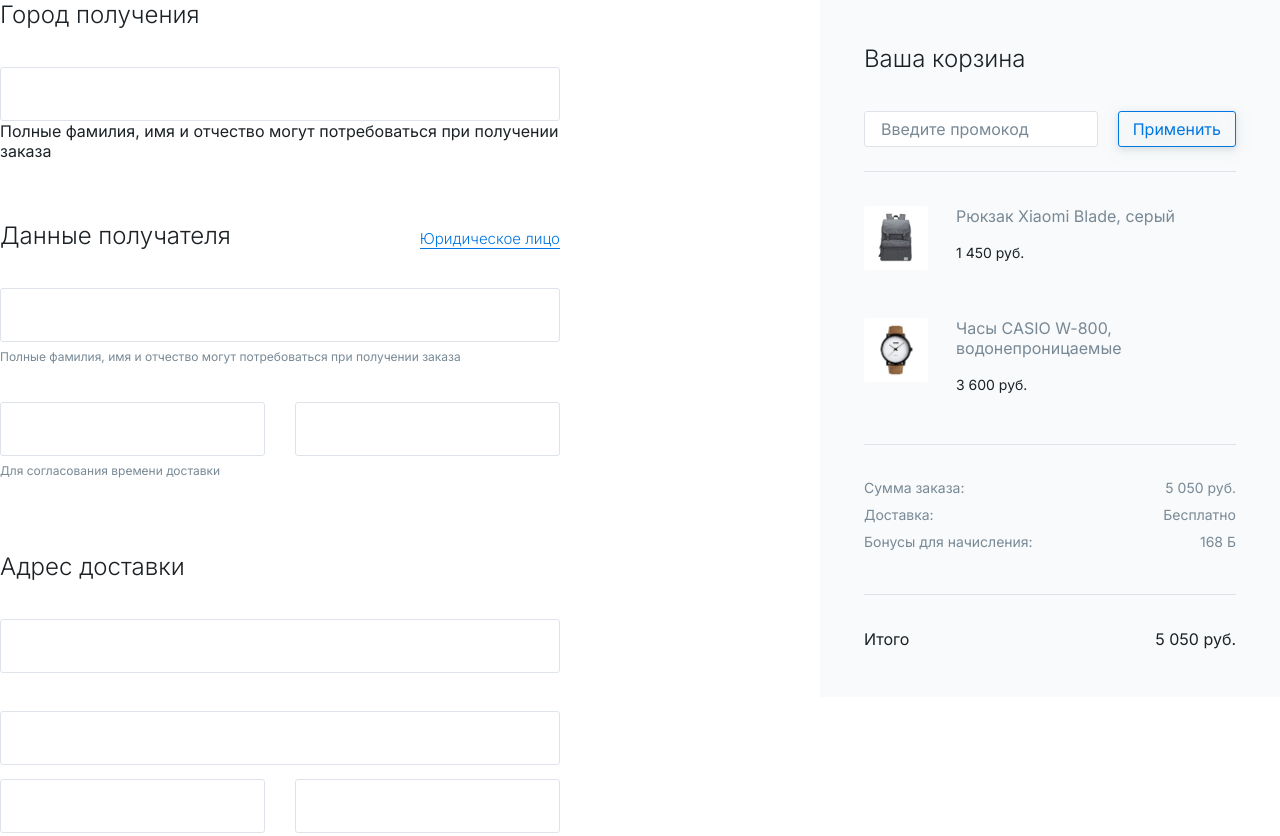
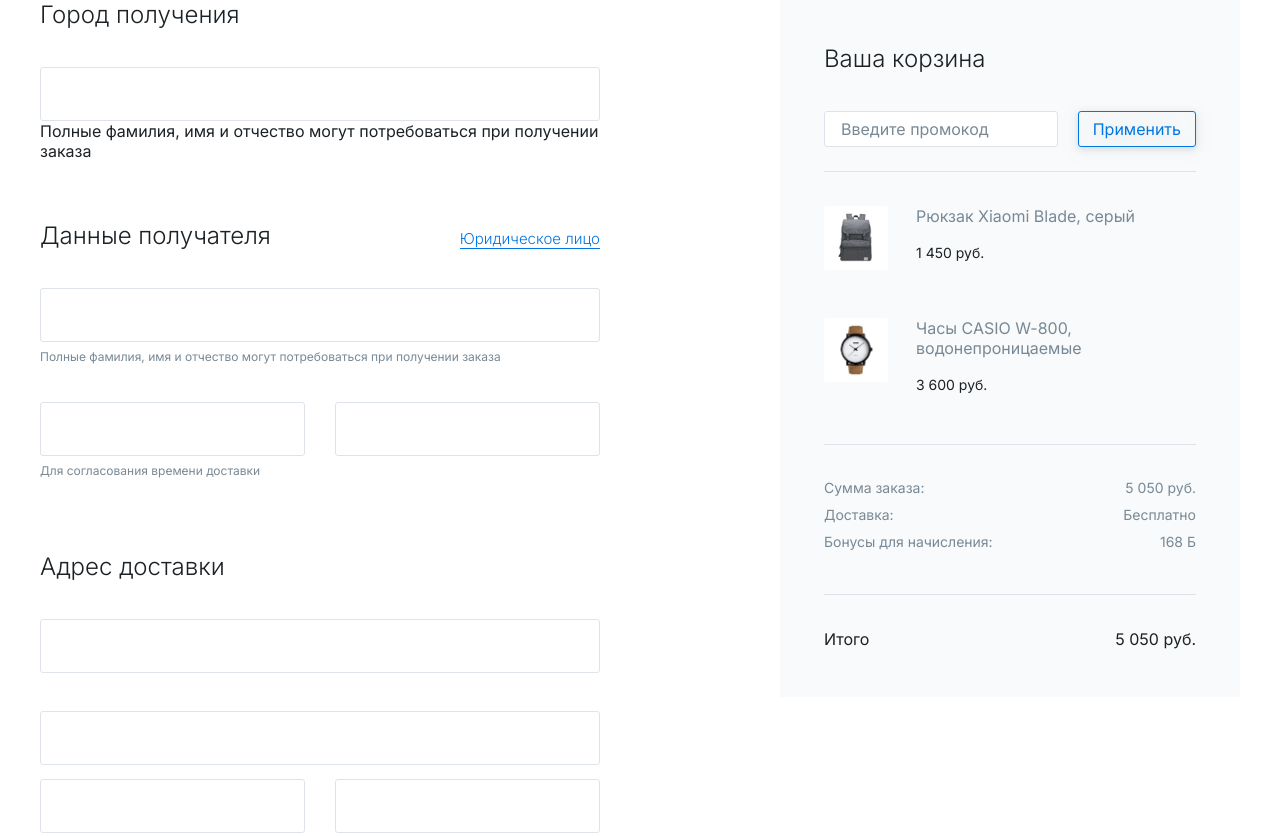
Before and after one commit to vetweb/kislorod, a website: page app/index.html in a window 1280 px wide. Shown: the top 836 px of the page. Drawn offline with nearby package versions, Linux system fonts and the light colour scheme; files that its build step writes are made by us from their sources.

Commit message:
Kislorod Test

```diff
--- a/app/index.html
+++ b/app/index.html
@@ -25,7 +25,7 @@
 <body>
 <!--#include virtual="parts/svg.html" -->
 <main>
-    <div class="container">
+    <div class="o2k-container">
         <div class="o2k-cart">
             <div class="o2k-cart__left">
                 <form action="">
```
